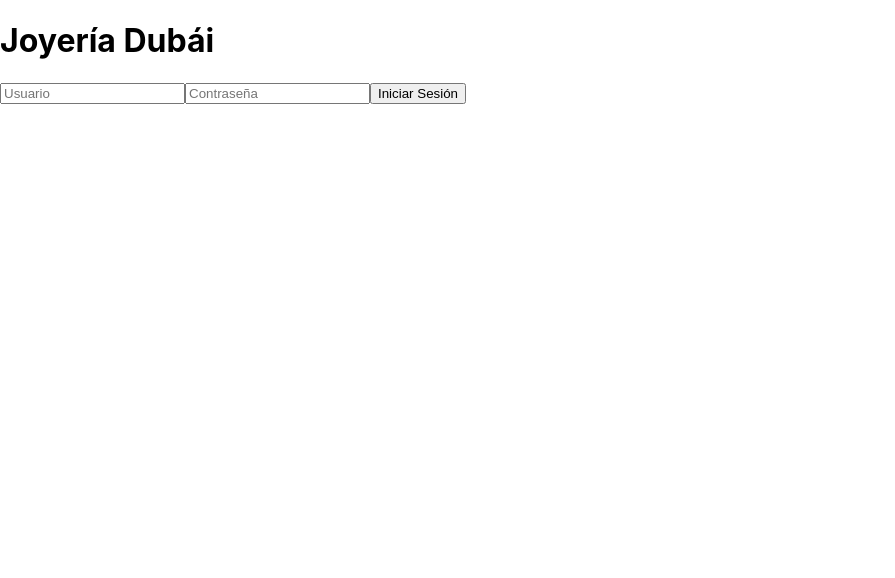
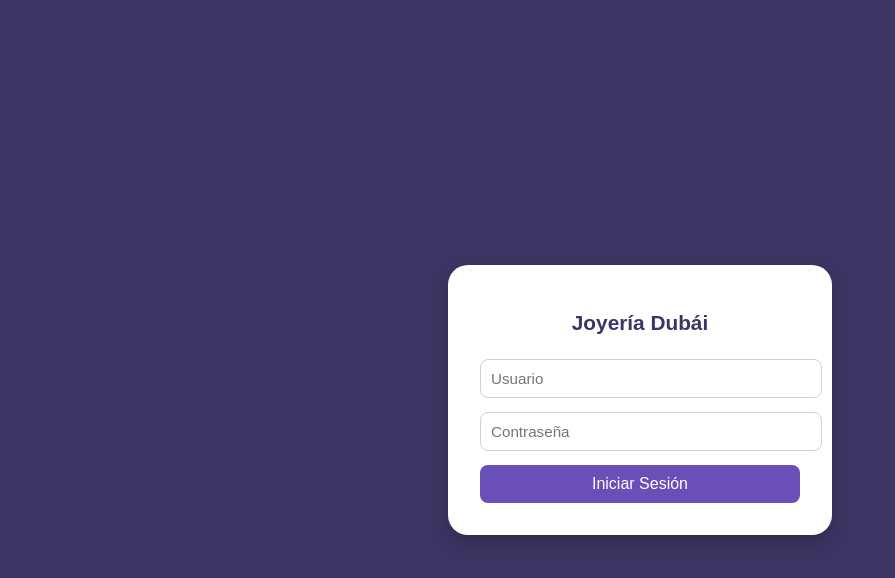
Before and after one commit to nicolasmmm7/SIGED, a React (Create React App) app in the folder frontend/: page / in a window 1280 px wide. Shown: the top 578 px of the page, without its empty margins (0-895 px from the left). Built offline with nearby package versions, Linux system fonts and the light colour scheme.

Commit message:
css del login, esta corrido pero Nicolas se encarga

```diff
--- a/frontend/src/Pages/Login.js
+++ b/frontend/src/Pages/Login.js
@@ -1,4 +1,7 @@
 import React, { useState } from "react";
+import "../css/Login.css";
+
+
 
 function Login() {
   const [username, setUsername] = useState("");
@@ -25,31 +28,26 @@ function Login() {
   };
 
   return (
-    <div className="flex flex-col items-center justify-center h-screen bg-[#3C3563]">
-      <div className="bg-white p-8 rounded-2xl shadow-lg w-80">
-        <h1 className="text-center text-xl font-semibold mb-4 text-[#3C3563]">
-          Joyería Dubái
-        </h1>
+  <div className="login-container">
+    <div className="login-card">
+      <h1>Joyería Dubái</h1>
       <form onSubmit={handleSubmit}>
         <input
           type="text"
           placeholder="Usuario"
-            className="border p-2 w-full mb-3 rounded-md"
+          className="login-input"
           value={username}
           onChange={(e) => setUsername(e.target.value)}
         />
         <input
           type="password"
           placeholder="Contraseña"
-            className="border p-2 w-full mb-4 rounded-md"
+          className="login-input"
           value={password}
           onChange={(e) => setPassword(e.target.value)}
         />
-          {error && <p className="text-red-500 text-sm">{error}</p>}
-          <button
-            type="submit"
-            className="bg-[#6A4FB8] text-white w-full py-2 rounded-md"
-          >
+        {error && <p className="login-error">{error}</p>}
+        <button type="submit" className="login-button">
           Iniciar Sesión
         </button>
       </form>
--- /dev/null
+++ b/frontend/src/css/Login.css
@@ -0,0 +1,70 @@
+/* 🎨 Login.css — estilos solo para la página de Login */
+
+/* Fondo principal */
+.login-container {
+  height: 100vh;
+  display: flex;
+  align-items: center;
+  justify-content: center;
+  background-color: #3c3563;
+  font-family: "Poppins", sans-serif;
+}
+
+/* Tarjeta central */
+.login-card {
+  background-color: #ffffff;
+  padding: 2rem;
+  border-radius: 20px;
+  box-shadow: 0px 8px 20px rgba(0, 0, 0, 0.2);
+  width: 320px;
+  text-align: center;
+}
+
+/* Título */
+.login-card h1 {
+  color: #3c3563;
+  font-size: 1.3rem;
+  font-weight: 600;
+  margin-bottom: 1.5rem;
+}
+
+/* Inputs */
+.login-input {
+  width: 100%;
+  padding: 10px;
+  margin-bottom: 0.9rem;
+  border: 1.5px solid #d1d1d1;
+  border-radius: 8px;
+  font-size: 0.95rem;
+  transition: all 0.2s ease-in-out;
+}
+
+.login-input:focus {
+  outline: none;
+  border-color: #6a4fb8;
+  box-shadow: 0px 0px 6px rgba(106, 79, 184, 0.4);
+}
+
+/* Botón */
+.login-button {
+  width: 100%;
+  background-color: #6a4fb8;
+  color: #ffffff;
+  border: none;
+  padding: 10px;
+  border-radius: 8px;
+  font-size: 1rem;
+  cursor: pointer;
+  transition: background-color 0.2s ease-in-out;
+}
+
+.login-button:hover {
+  background-color: #5a40a4;
+}
+
+/* Error */
+.login-error {
+  color: #e74c3c;
+  font-size: 0.85rem;
+  margin-bottom: 10px;
+}
```
Lines whose indentation alone changed are shown as unchanged.
